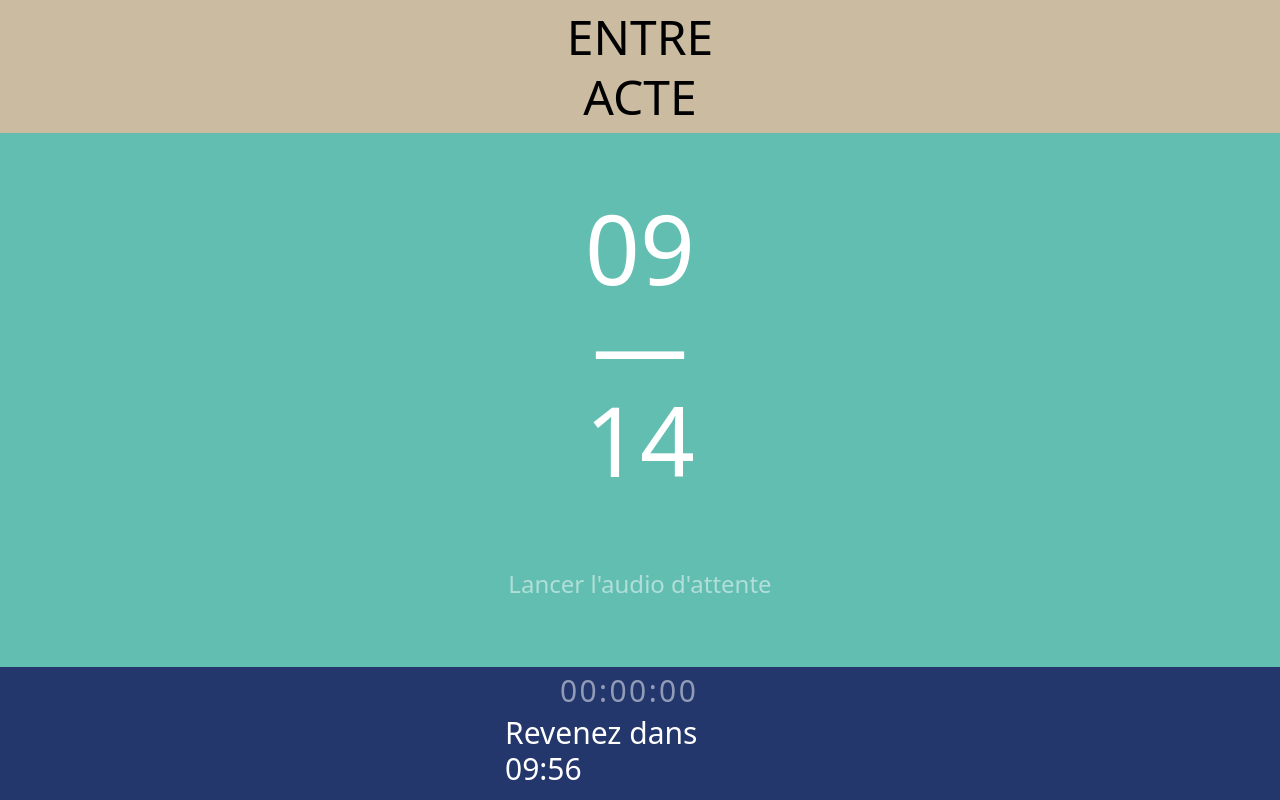
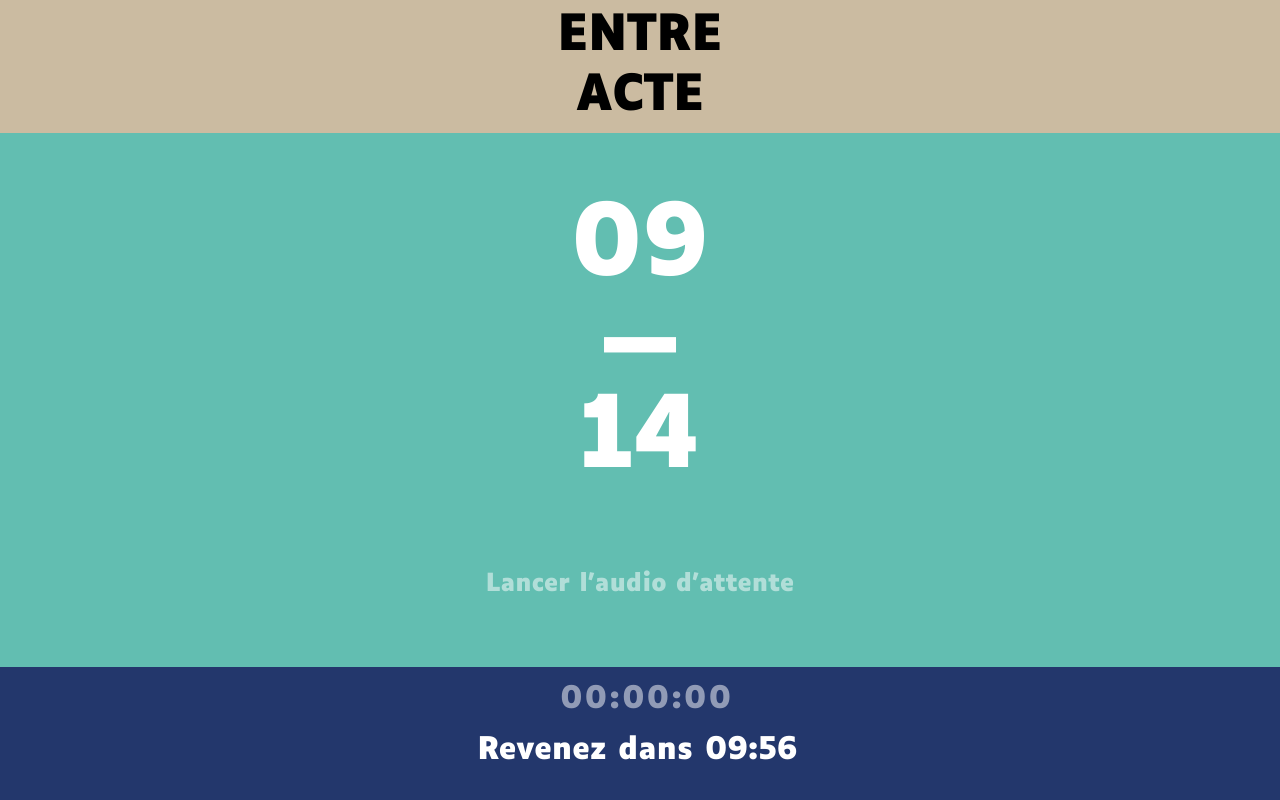
Before and after one commit to bacqueyrisses/injeu, a Next.js app: page /interlude in a window 1280 px wide. Built offline with nearby package versions, Linux system fonts and the light colour scheme; no server answers.

Commit message:
Update font & fix overflow

```diff
--- a/app/interlude/page.tsx
+++ b/app/interlude/page.tsx
@@ -132,7 +132,7 @@ export default function InterludePage() {
       >
         <Timer />
         {timeRemaining !== 0 && (
-          <div className="relative items-center text-3xl w-[270px] grow">
+          <div className="relative items-center text-3xl w-[325px] grow">
             {timeRemaining !== null ? (
               <span>
                 Revenez dans{" "}
--- a/app/layout.tsx
+++ b/app/layout.tsx
@@ -6,7 +6,8 @@ import { TimerProvider } from "@/providers/TimerProvider";
 import { ReactNode } from "react";
 
 const lucioleFont = localFont({
-  src: "../public/fonts/Luciole-Bold.ttf",
+  src: "../public/fonts/Luciole-Bold.woff2",
+  display: "swap",
 });
 
 export const metadata: Metadata = {
@@ -23,7 +24,7 @@ export default async function RootLayout({
   children: ReactNode;
 }) {
   return (
-    <html lang="en" className={""}>
+    <html lang="en" className={lucioleFont.className}>
       <TimerProvider>
         <body>{children}</body>
       </TimerProvider>
--- a/app/start/page.tsx
+++ b/app/start/page.tsx
@@ -88,7 +88,7 @@ export default function StartPage() {
     return (
       <section
         className={
-          "flex w-full h-full flex-col items-center justify-center text-center gap-16 bg-primary"
+          "flex w-full h-full flex-col items-center justify-center text-center gap-16 bg-primary overflow-hidden"
         }
       >
         <span className={"text-5xl px-20 leading-extra-tight"}>
@@ -137,7 +137,7 @@ export default function StartPage() {
 
     return (
       <section
-        className={"flex w-full h-screen flex-col items-center justify-between"}
+        className={"flex w-full h-full flex-col items-center justify-between"}
       >
         <Toaster position="bottom-center" />
         {!firstAudioEnded ? (
```
Also changed, not shown: public/fonts/Luciole-Bold.ttf (deleted), public/fonts/Luciole-Bold.woff2 (added).
